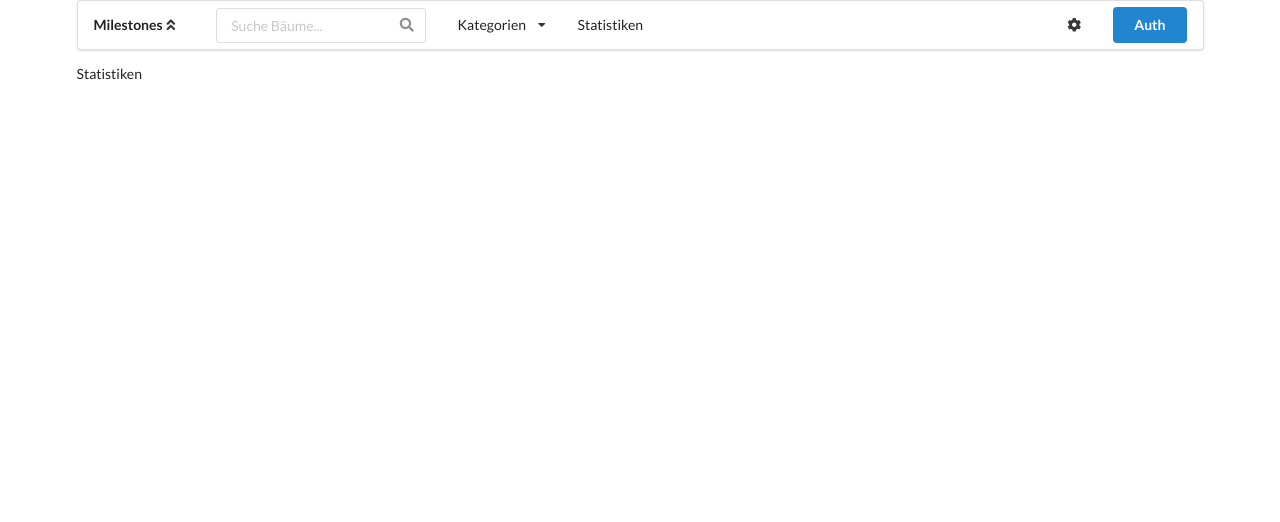
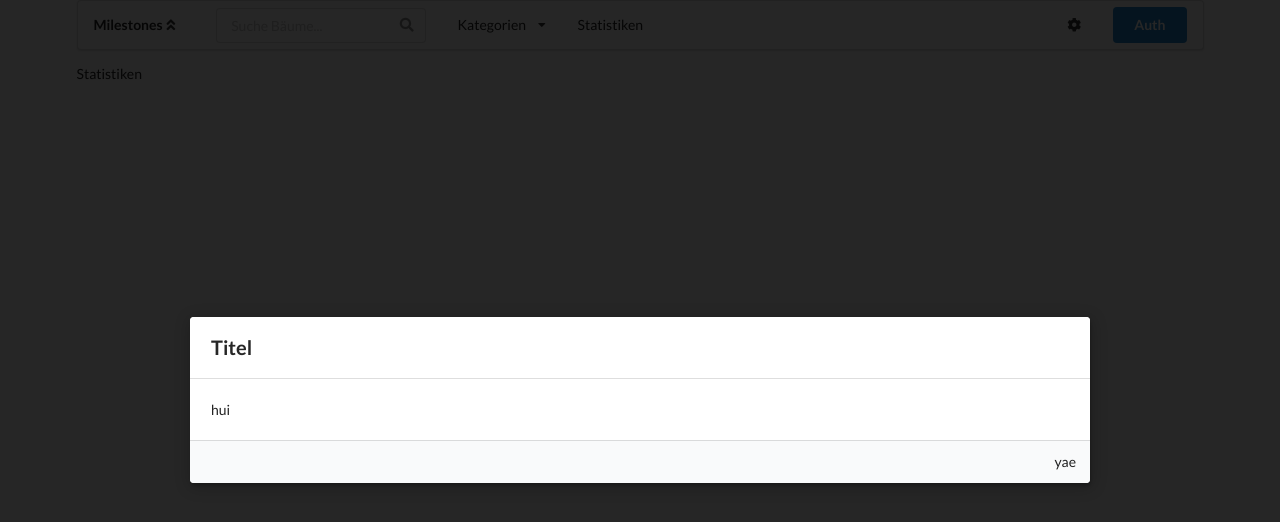
Before and after one commit to Fabian5150/Milestones, a React app in the folder client/: page /statistics in a window 1280 px wide. Built offline with nearby package versions, Linux system fonts and the light colour scheme.

Commit message:
implementation of modal

```diff
--- a/client/public/index.html
+++ b/client/public/index.html
@@ -31,6 +31,7 @@
   <body>
     <noscript>You need to enable JavaScript to run this app.</noscript>
     <div id="root"></div>
+    <div id="modal"></div>
     <!--
       This HTML file is a template.
       If you open it directly in the browser, you will see an empty page.
--- a/client/src/components/Modal.js
+++ b/client/src/components/Modal.js
@@ -0,0 +1,24 @@
+//packages
+import React from "react";
+import ReactDOM from 'react-dom';
+
+const Modal = props => {
+    return ReactDOM.createPortal(
+        <div onClick={props.onDismiss} className="ui dimmer modals visible active">
+            <div onClick={(e) => e.stopPropagation()} className="ui standard modal visible active">
+                <div className="header">
+                    {props.title}
+                </div>
+                <div className="content">
+                    {props.content}
+                </div>
+                <div className="actions">
+                    {props.actions}
+                </div>
+            </div>
+        </div>,
+        document.querySelector('#modal')
+    )
+}
+
+export default Modal;
--- a/client/src/components/Statistics.js
+++ b/client/src/components/Statistics.js
@@ -1,8 +1,20 @@
 //packages
 import React from "react";
+//components
+import Modal from "./Modal";
 
 const Statistics = () => {
-    return <div>Statistiken</div>
+    return (
+        <div>
+            Statistiken
+            <Modal
+                title="Titel"
+                content={"hui"}
+                actions={"yae"}
+                onDismiss={() => console.log(":(")}
+            />
+        </div>
+    )
 }
 
 export default Statistics;
```
